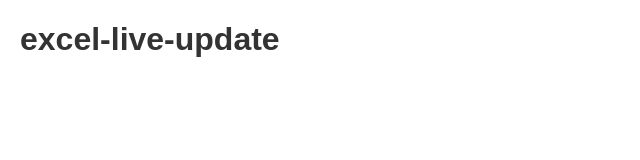
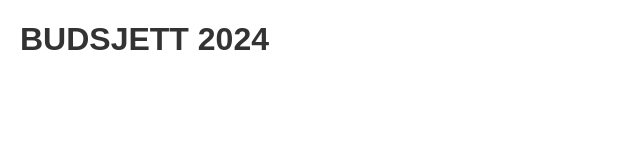
Before and after one commit to havsor/this-n-that, a plain HTML site: page index.html in a window 1280 px wide. Shown: the whole page, without its empty margins (0-640 px from the left). Drawn offline with Linux system fonts and the light colour scheme.

Commit message:
Update index.html

```diff
--- a/index.html
+++ b/index.html
@@ -3,7 +3,7 @@
 <head>
   <meta charset="UTF-8">
   <meta name="viewport" content="width=device-width, initial-scale=1.0">
-  <title>excel-live-update</title>
+  <title>BUDSJETT 2024</title>
   <style>
     body { font-family: Arial, sans-serif; margin: 20px; }
     h1 { color: #333; }
@@ -14,7 +14,7 @@
 </head>
 <body>
 
-  <h1>excel-live-update</h1>
+  <h1>BUDSJETT 2024</h1>
   <table id="excelData"></table>
 
   <script>
```
